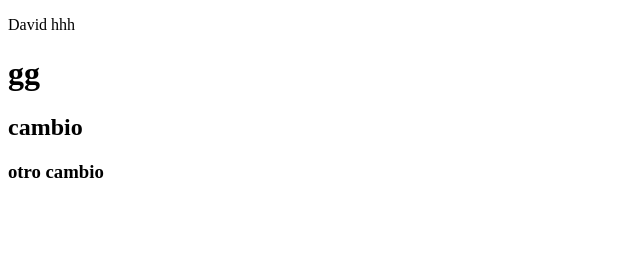
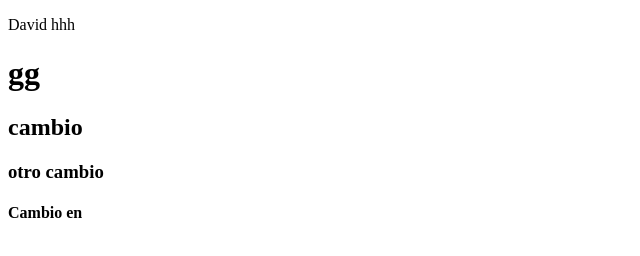
Before and after one commit to DavidMatias94/visual-studio-git-ejemplo, a plain HTML site: page index.html in a window 1280 px wide. Shown: the full height of the page, 0-640 px from the left. Drawn offline with Linux system fonts and the light colour scheme.

Commit message:
cambio en h4

```diff
--- a/index.html
+++ b/index.html
@@ -11,5 +11,6 @@
     <h1>gg</h1>
     <h2>cambio</h2>
     <h3>otro cambio</h3>
+    <h4>Cambio en <h4>
 </body>
 </html>
```
